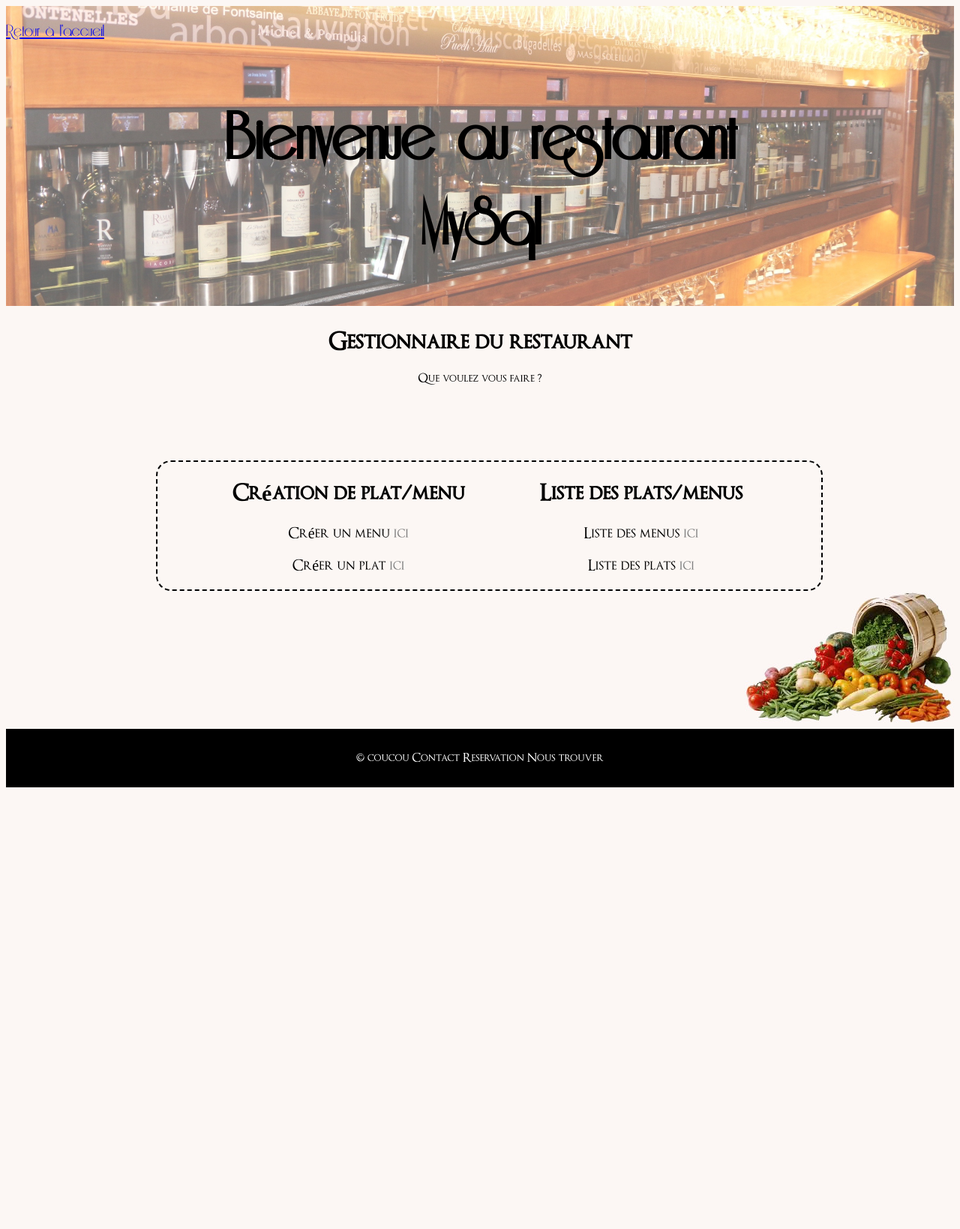
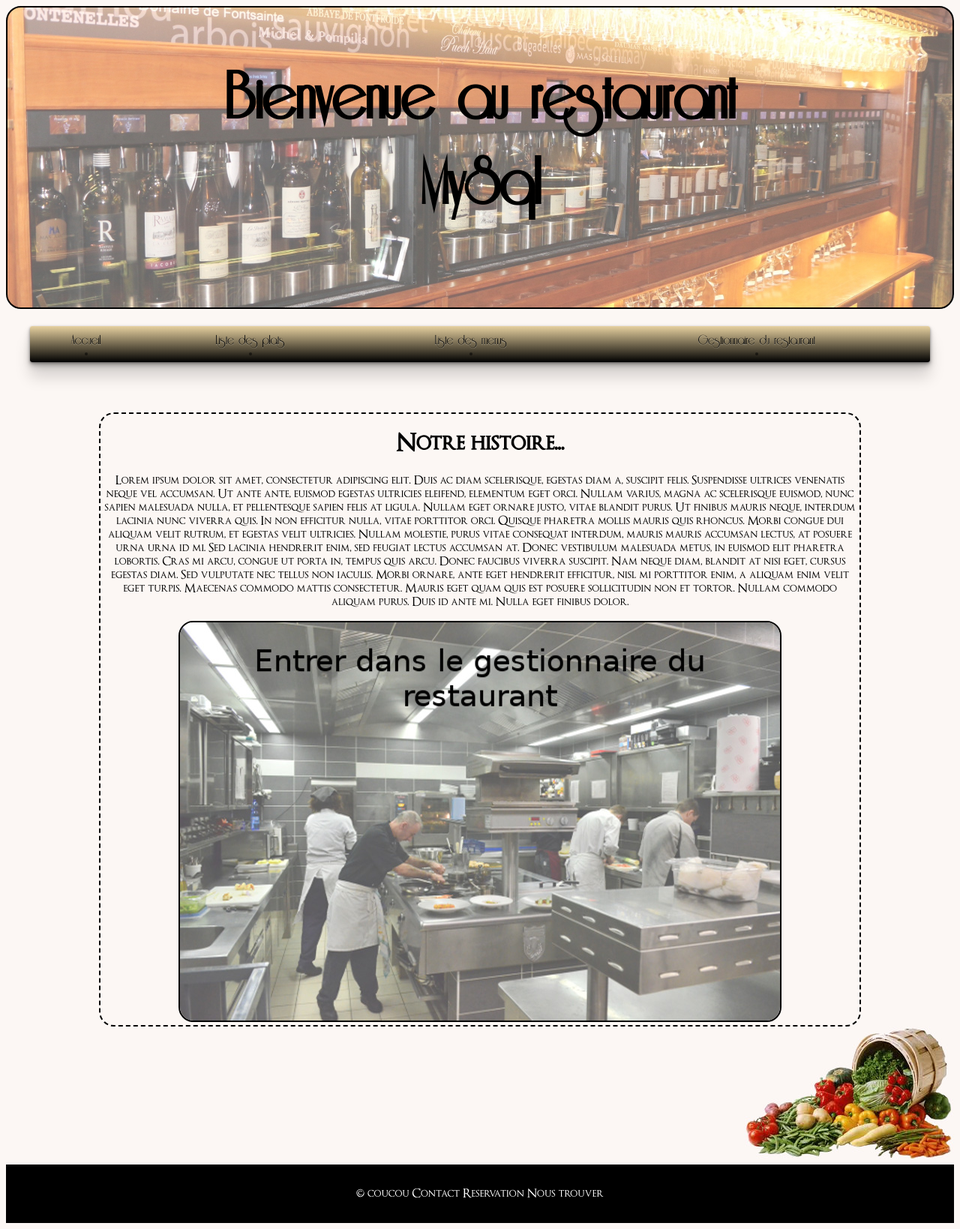
Before and after one commit to FerEmilie/exoSqlRestau, a PHP site: page / in a window 1280 px wide. Shown: the whole page at 75% size. Before the commit the page ends 1050 px from the top, so only its background shows below. Run offline with PHP 8.4, Linux system fonts and the light colour scheme.

Commit message:
page d'accueil

```diff
--- /dev/null
+++ b/assets/css/baniere.css
@@ -0,0 +1,78 @@
+
+#baniere html{
+    background: black;
+    font: 1.1em sans-serif;
+}
+
+#baniere ul{
+    display: table;
+    width: 1200px;
+    margin: 100px auto;
+    padding: 0;
+    margin-top: 130px;
+
+}
+#baniere ul li{
+    display: table-cell;
+}
+#baniere ul{
+    /*background: linear-gradient(deepskyblue, dodgerblue);*/
+    background: linear-gradient(rgb(230,208,159), black);
+    border-radius: 3px;
+    box-shadow: 0 1px 3px rgba(0, 0, 0, .3),
+          0 3px 5px rgba(0, 0, 0, .2),
+          0 5px 10px rgba(0, 0, 0, .2),
+          0 20px 20px rgba(0, 0, 0, .15);
+}
+#baniere ul li a{
+    display: block;
+    text-align: center;
+    color: black;
+    text-decoration: none;
+    padding: 8px 8px 17px 8px;
+    text-shadow: 0 1px 0 rgba(255, 255, 255, .4);
+
+}
+#baniere ul li:first-child a{
+    border-radius: 3px 0 0 3px;
+}
+#baniere ul li:last-child a{
+    border-radius: 0 3px 3px 0;
+}
+#baniere ul li a:hover,
+ul li a:focus{
+background: rgba(255,255,255,.2);
+
+}
+#baniere ul li a:active{
+background: linear-gradient(rgba(0,0,0,.2),rgba(0,0,0,.1));
+box-shadow: 0 0 2px rgba(0,0,0,.3) inset;
+}
+#baniere ul li a:hover,
+ul li a:focus{
+
+padding: 8px 25px 17px 25px;
+}
+#baniere ul li a{
+transition: padding .3s;
+}
+#baniere ul li a{
+position: relative;
+}
+#baniere ul li a::before{
+content: '';
+position: absolute;
+left: 50%;
+bottom: 9px;
+margin-left: -2px;
+width: 4px;
+height: 4px;
+border-radius: 50%;
+background: rgba(0, 0, 0, .5);
+}
+#baniere ul li a:hover::before,
+ul li a:focus::before{
+background: white;
+box-shadow: 0 0 2px white,
+            0 -1px 0 rgba(0, 0, 0, .4);
+}
--- a/assets/css/style.css
+++ b/assets/css/style.css
@@ -1,3 +1,12 @@
+@media all and (max-width: 640px) {
+   header{
+     display: none;
+   }
+   .menu{
+     display: block;
+
+   }
+}
 @font-face {
   font-family: "rie";
   src:url(../font/rie.ttf);
@@ -23,6 +32,8 @@ header{
   background-repeat: no-repeat;
   background-size: cover;
   background-position: center;
+  border-radius: 20px;
+  border: 2px solid black;
   height: 400px;
   margin: 0px;
   padding: 0px;
@@ -30,6 +41,21 @@ header{
 }
 #logo{
   text-align: left;
+}
+.accueil{
+  text-align: center;
+  border: 2px black dashed;
+  border-radius: 20px;
+  width: 80%;
+  margin: auto;
+}
+span{
+  text-decoration: underline;
+  font-weight: bolder;
+}
+#cuisine{
+  border: 2px solid black;
+  border-radius: 20px;
 }
 .index{
   margin-left: 200px;
--- a/deleteMenu.php
+++ b/deleteMenu.php
@@ -1,8 +1,8 @@
 <?php
 include("config/connection.php");
-if (isset($_GET['id_menu']) && !empty($_GET['id_menu'])) {
- $id = $_GET['id_menu'];
- $sql = "DELETE FROM menu WHERE id = :id_menu";
+if (isset($_GET['id']) && !empty($_GET['id'])) {
+ $id = $_GET['id'];
+ $sql = "DELETE FROM menu WHERE id = :id";
  $q = array('id' => $id);
  $req = $bdd -> prepare($sql);
  $req -> execute($q);
--- a/include/header.php
+++ b/include/header.php
@@ -4,14 +4,24 @@
     <meta charset="utf-8">
     <title>Restaurant</title>
     <link rel="stylesheet" href="assets/css/style.css">
+    <link rel="stylesheet" href="assets/css/baniere.css">
   </head>
   <body>
     <header>
-      <div id="logo">
+      <!-- <div id="logo"> -->
         <!-- <img src="assets/img/images.jpeg" alt="logo" /> -->
-        <a id="retour" href="index.php">Retour à l'accueil</a>
-      </div>
+        <!-- <a id="retour" href="index.php">Retour à l'accueil</a>
+      </div> -->
 
       <h1>Bienvenue au restaurant</br>MySql</h1>
 
+      <div id="baniere">
+       <ul>
+         <li><a class=a href="index.php">Accueil</a></li>
+         <li><a class=a href="plat.php">Liste des plats</a></li>
+         <li><a class=a href="menu.php">Liste des menus</a></li>
+         <li><a class=a href="gestion.php">Gestionnaire du restaurant</a></li>
+       </ul>
+      </div>
     </header>
+<br/><br/><br/><br/><br/><br/>
--- a/index.php
+++ b/index.php
@@ -1,23 +1,15 @@
 <?php
 include('include/header.php');
  ?>
-<div id="centrer">
-  <h1>Gestionnaire du restaurant</h1>
-  <p>Que voulez vous faire ?</p>
+
+<div class="accueil">
+   <h1>Notre histoire...</h1>
+   <p> Lorem ipsum dolor sit amet, consectetur adipiscing elit. Duis ac diam scelerisque, egestas diam a, suscipit felis. Suspendisse ultrices venenatis neque vel accumsan. Ut ante ante, euismod egestas ultricies eleifend, elementum eget orci. Nullam varius, magna ac scelerisque euismod, nunc sapien malesuada nulla, et pellentesque sapien felis at ligula. Nullam eget ornare justo, vitae blandit purus. Ut finibus mauris neque, interdum lacinia nunc viverra quis. In non efficitur nulla, vitae porttitor orci. Quisque pharetra mollis mauris quis rhoncus. Morbi congue dui aliquam velit rutrum, et egestas velit ultricies. Nullam molestie, purus vitae consequat interdum, mauris mauris accumsan lectus, at posuere urna urna id mi. Sed lacinia hendrerit enim, sed feugiat lectus accumsan at. Donec vestibulum malesuada metus, in euismod elit pharetra lobortis. Cras mi arcu, congue ut porta in, tempus quis arcu. Donec faucibus viverra suscipit. Nam neque diam, blandit at nisi eget, cursus egestas diam.
+
+Sed vulputate nec tellus non iaculis. Morbi ornare, ante eget hendrerit efficitur, nisl mi porttitor enim, a aliquam enim velit eget turpis. Maecenas commodo mattis consectetur. Mauris eget quam quis est posuere sollicitudin non et tortor. Nullam commodo aliquam purus. Duis id ante mi. Nulla eget finibus dolor. </p>
+   <a href="gestion.php"><img id="cuisine" src="assets/img/cuisine.jpg" alt="cuisine"></a>
 </div>
 
-    <div class="index">
-       <div id="nav1">
-      <h2>Création de plat/menu</h2>
-        <p class="clair">Créer un menu <a class="link" href="creerMenu.php">ici</a></p>
-        <p class="clair">Créer un plat <a class="link" href="creerPlat.php">ici</a></p>
-      </div>
-      <div id="nav2">
-      <h2>Liste des plats/menus</h2>
-        <p class="clair">Liste des menus <a class="link" href="menu.php">ici</a></p>
-        <p class="clair">Liste des plats <a class="link" href="plat.php">ici</a></p>
-      </div>
-    </div>
 <?php
 include('include/footer.php');
  ?>
--- a/traitementMenu.php
+++ b/traitementMenu.php
@@ -7,7 +7,7 @@ include("config/connection.php");
 $req = $bdd->prepare('INSERT INTO menu (nom, prix) VALUES(:nom, :prix)');
 $req->execute(array('nom' => $_POST['nom'], 'prix' => $_POST['prix']));
 // Redirection du visiteur vers la page du minichat
-header('Location: creerMenu.php');
+header('Location: ajoutPlatMenu.php');
 
 
 ?>
```
Also changed, not shown: gestion.php (added, +24 -0 lines), menu.php (+10 -4 lines), assets/img/cuisine.jpg (added), assets/img/images.jpeg (deleted), assets/img/index.jpeg.
